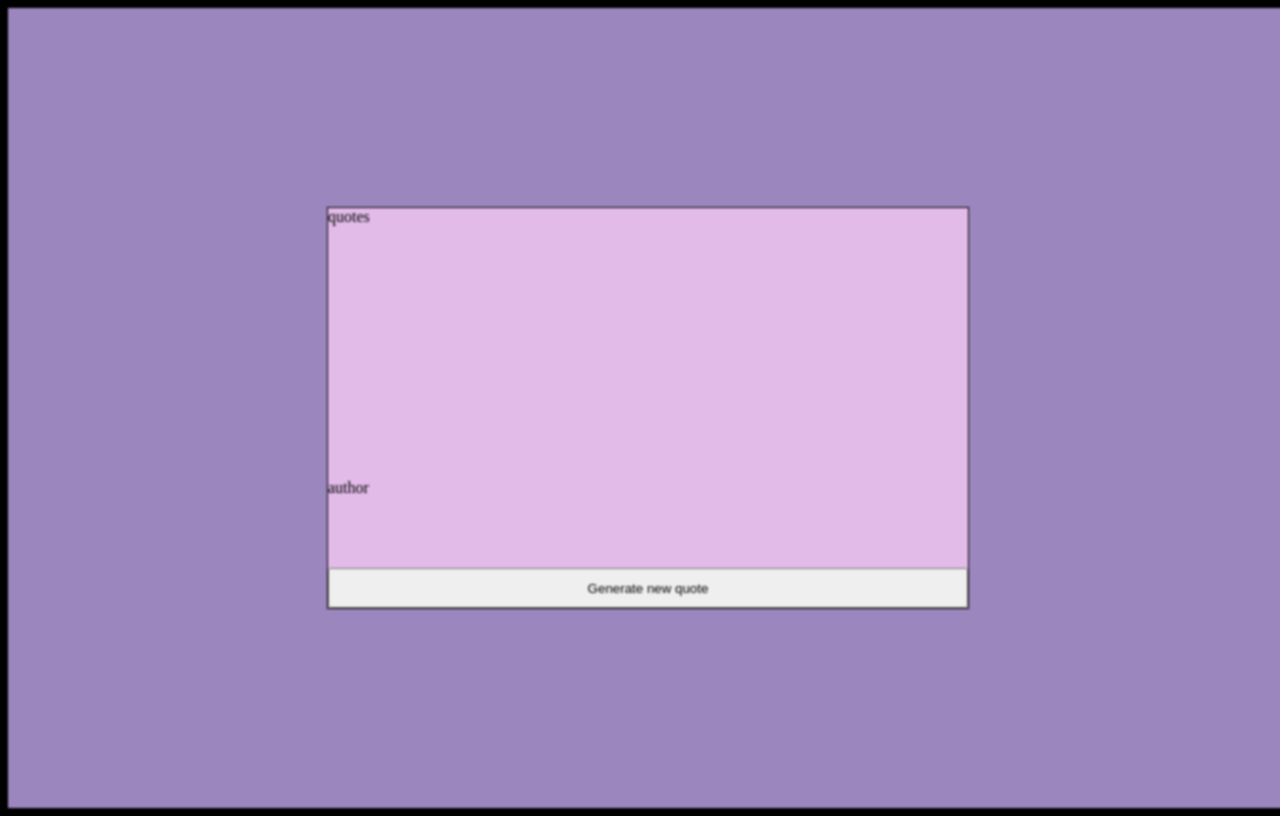
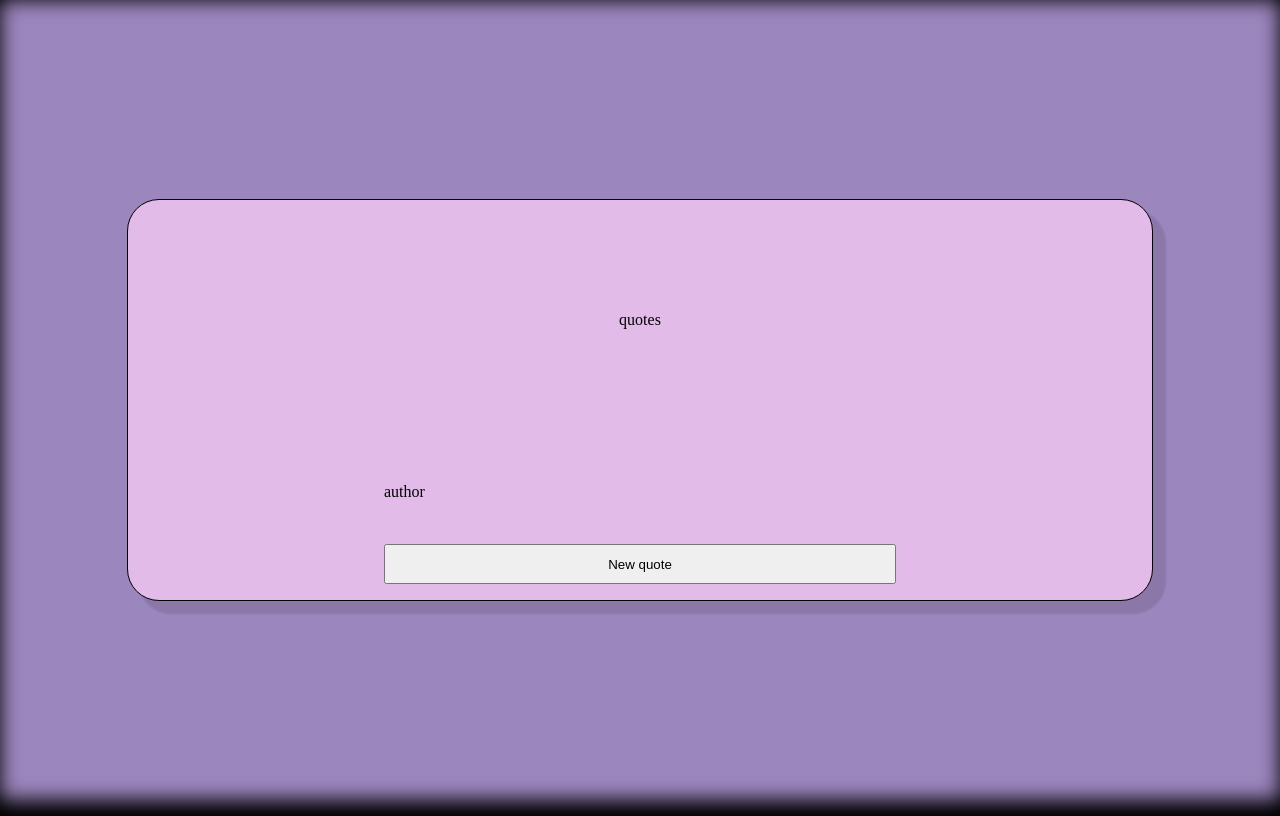
Before and after one commit to sombit-k/quotesProject, a plain HTML site: page index.html in a window 1280 px wide. Drawn offline with Linux system fonts and the light colour scheme.

Commit message:
added codes

```diff
--- a/index.html
+++ b/index.html
@@ -7,6 +7,7 @@
     <title>Quotes</title>
 </head>
 <body>
+    <div class="background"></div>
     <div class="container">
         <div class="box">
             <div class="quote">
@@ -16,7 +17,7 @@
                 author
             </div>
             <button>
-                Generate new quote
+                New quote
             </button>
         </div>
     </div>
--- a/style.css
+++ b/style.css
@@ -2,10 +2,20 @@ body{
     background-color: #000;
 }
 
+.background{
+    filter:blur(10px);
+    position: fixed;
+    z-index: 0;
+    top: 0;
+    left: 0;
+    background-color:rgb(155, 134, 189);
+    height: 100vh;
+    width:100vw;
+}
 .container{
-    z-index: -1;
-    background-color:rgb(155, 134, 189);
-    filter:blur(1px);
+    position: fixed;
+    top: 0;
+    left: 0;
     height: 100vh;
     width:100vw;
     display: flex;
@@ -15,23 +25,31 @@ body{
 
 
 .box{
-    z-index: 3;
-    filter: blur(0);
+
+    z-index: 1 !important;
+    /* filter: blur(0px) !important; */
     background-color:rgb(226, 187, 233);
     border: 1px solid black;
-    width:50%;
+    width:80%;
     height: 50%;
     display: flex;
     flex-wrap: wrap ;
     flex-direction: column;
     justify-content: space-between;
+    align-content: center;
+    border-radius: 2rem;
+    box-shadow: 12px 12px 2px 1px rgba(0, 0, 0, .1);
 }
 .quote{
-    height:50%;
+    height:60%;
     /* width:50%; */
+    display: flex;
+    align-items: center;
+    justify-content: center;
 }
 .box button{
     position: relative;
-    margin-bottom: 0px;
-    height:10%
+    margin-bottom: 1rem;
+    height:10%;
+    width:50%;
 }
```
